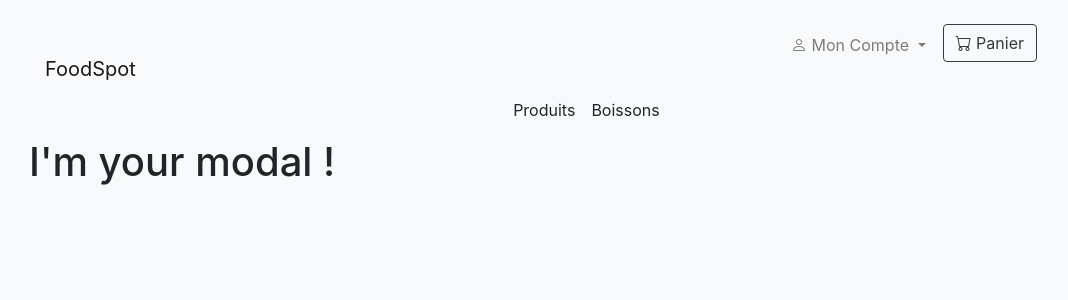
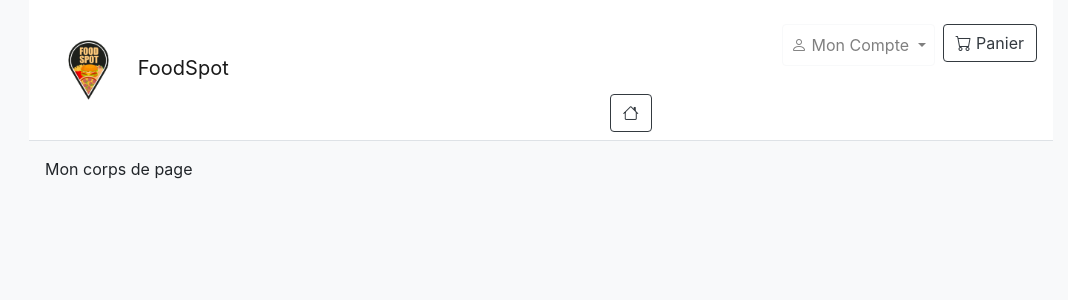
Before and after one commit to Brasero/foodspot-react-app, a PHP site: page / in a window 1280 px wide. Shown: the top 300 px of the page, without its empty margins (99-1167 px from the left). Run offline with PHP 8.4, Linux system fonts and the light colour scheme; data that the repository does not hold is empty; some libraries are stand-ins or nearby versions.

Commit message:
adding img assets/img adding productByCat page and acceuil page

```diff
--- a/composant/NavBar/cartModal.php
+++ b/composant/NavBar/cartModal.php
@@ -1,11 +1,19 @@
-<?php
-$_SESSION['user_id'] = 'brandon';
-
-$query = $bdd->connexion->query('SELECT * FROM cart WHERE client_id ='.$_SESSION['user_id'].'');
-
-$return = $query->fetch();
-
-echo $return;
-
-echo "<h1>I'm your modal !</h1>";
-?>
+<div class="modal" id="cartModal" tabindex="-1" role="dialog" aria-labelledby="cartModalDialog" aria-hidden="true">
+    <div class="modal-dialog" role="document">
+        <div class="modal-content">
+            <div class="modal-header">
+                <h5 class="modal-title" id="cartModalDialog">Mon panier</h5>
+                <button type="button" class="close" data-dismiss="modal" aria-label="close">
+                    <span aria-hidden="true">&times;</span>
+                </button>
+            </div>
+            <div class="modal-body">
+                This is my modal content
+            </div>
+            <div class="modal-footer">
+                <button type="button" class="btn btn-outline-secondary" data-dismiss="modal">Fermer</button>
+                <button type="button" class="btn btn-primary">Commander</button>
+            </div>
+        </div>
+    </div>
+</div>
--- a/composant/NavBar/navBar.php
+++ b/composant/NavBar/navBar.php
@@ -1,4 +1,13 @@
-<nav class="navbar navbar-expand-md navbar-light bg-light w-100" style="position: sticky;">
+<?php
+
+    $categoriesArray = $bdd->getCategoriesName();
+/*
+    foreach($categoriesArray as $categorie) {
+        var_dump($categorie);
+    }*/
+?>
+
+<nav class="navbar navbar-expand-md navbar-light bg-white w-100 border-bottom sticky-top" style="position: sticky;">
 
     <!--TOOGLE MENU BUTTON -->
     <button class="navbar-toggler mr-3" data-toggle="collapse" data-target="#navbarMenu">
@@ -6,7 +15,10 @@
     </button>
 
     <!-- BRAND -->
-    <a href="index.php" class="navbar-brand mr-auto fs-1">FoodSpot</a>
+    <a href="index.php" class="navbar-brand mr-auto fs-1">
+        <img src='./assets/img/logo.png' height="60" class="d-inline-block align-center" alt="" />
+        FoodSpot
+    </a>
 
     <!-- EXPAND MENU UL -->
     <div class="collapse navbar-collapse" style="flex-direction: column;" id="navbarMenu">
@@ -21,13 +33,13 @@
                         <span class="bi bi-person"></span>
                         Mon compte
                     </a>
-                    <a href="#" class="dropdown-item">
+                    <a href="#" role="button" data-toggle="modal" data-target="#cartModal" class="dropdown-item">
                         <span class="bi bi-cart"></span>
                         Panier
                     </a>
                     <a href="#" class="dropdown-item" >
                         <?php
-                            if(isset($_SESSION['user'])){
+                            if(isset($_SESSION['userName'])){
                                 echo '
                                 <span class="bi bi-box-arrow-out-right"></span>
                                 Déconnexion';
@@ -42,20 +54,29 @@
                 </div>
             </li>
             <li class="nav-item">
-                <a href="#" role="button" class="btn btn-md btn-outline-dark ml-2">
+                <button href="#" type="button" class="btn btn-md btn-outline-dark ml-2" data-toggle="modal" data-target="#cartModal">
                     <span class="bi bi-cart"></span>
                     Panier
-                </a>
+                </button>
             </li>
         </ul>
         <br />
         <ul class="navbar-nav">
-            <li class="navbar-item p-2">
-                Produits
+            <li class="nav-item">
+                <a href="index.php" class="mr-1 mt-1 btn btn-outline-dark">
+                    <span class="bi bi-house"></span>
+                </a>
             </li>
-            <li class="navbar-item p-2">
-                Boissons
-            </li>
+            <?php
+                foreach($categoriesArray as $categorie){
+                    echo '
+                    <li class="nav-item">
+                        <a href="index.php?cat='.$categorie['id_categories'].'" class="mr-1 mt-1 btn btn-outline-dark">
+                            '.$categorie['nom_categories'].'
+                        </a>
+                    </li>';
+                }
+            ?>
         </ul>
     </div>
 </nav>
--- a/config/database.php
+++ b/config/database.php
@@ -23,6 +23,14 @@
         }
     }
 
+    public function getCategoriesName() {
+
+        $queryStr = 'SELECT * FROM categories';
+        $query = $this->connexion->query($queryStr);
+        $respond = $query->fetchAll();
+        return $respond;
+    }
+
 }
 
 ?>
--- a/index.php
+++ b/index.php
@@ -2,7 +2,7 @@
 session_start();
 if(isset($_COOKIE['userName'])){
 
-    $userName = $_COOKIE['userName'];
+    $_SESSION['userName'] = $_COOKIE['userName'];
 }
 
 include_once('./config/database.php');
@@ -41,6 +41,14 @@
         <?php
         include_once('./composant/NavBar/navBar.php');
         include_once('./composant/NavBar/cartModal.php');
+
+        //insertion de la page d'acceuil dans les else, page catégorie dans le if.
+        if(isset($_GET['cat'])){
+            include('./pages/productByCat.php');
+        }
+        else{
+            include('./pages/acceuil.php');
+        }
         ?>
 
 
--- /dev/null
+++ b/pages/acceuil.php
@@ -0,0 +1,3 @@
+<div id="page" class="w-100 p-3">
+    Mon corps de page
+</div>
```
Also changed, not shown: pages/productByCat.php (added, +91 -0 lines), assets/img/boisson.jpg (added), assets/img/burger.jpg (added), assets/img/dessert.jpg (added), assets/img/enCas.jpg (added), assets/img/logo.png (added), assets/img/salade.jpg (added), assets/img/tacos1.jpg (added).
